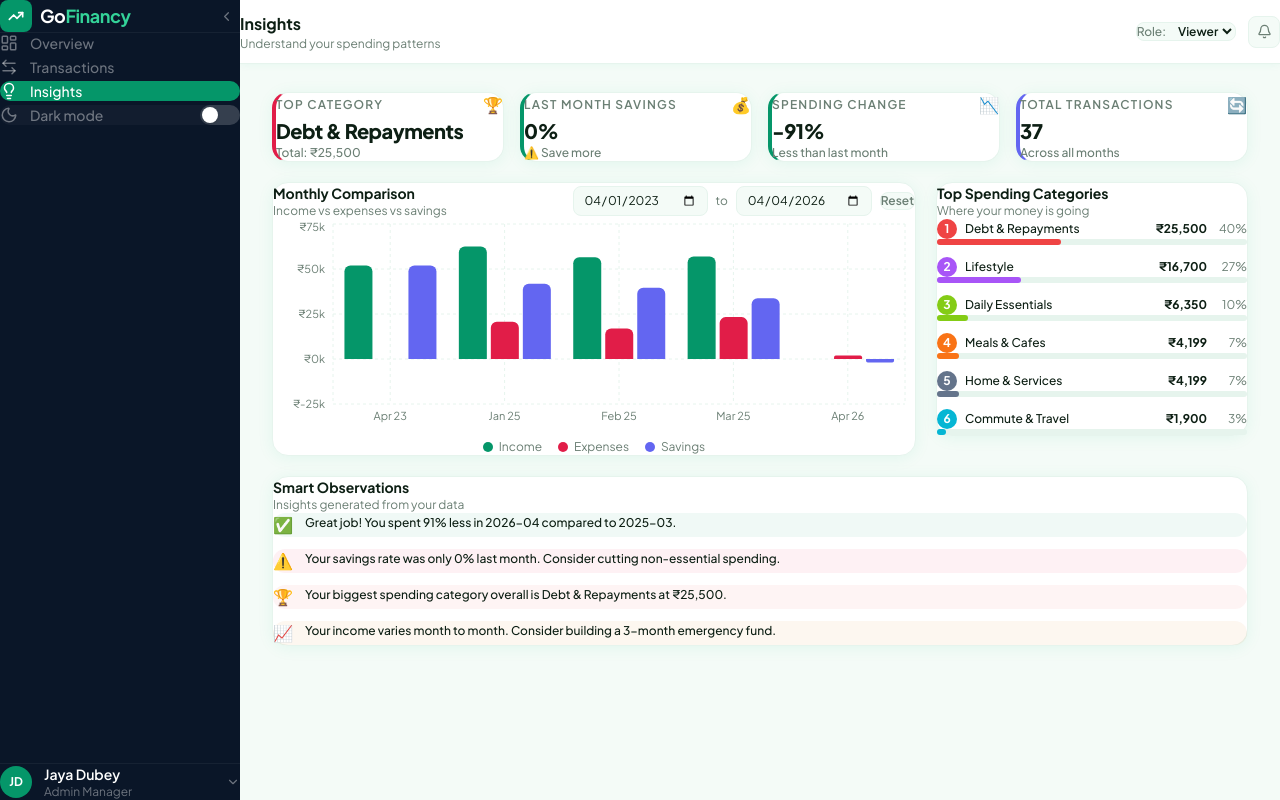
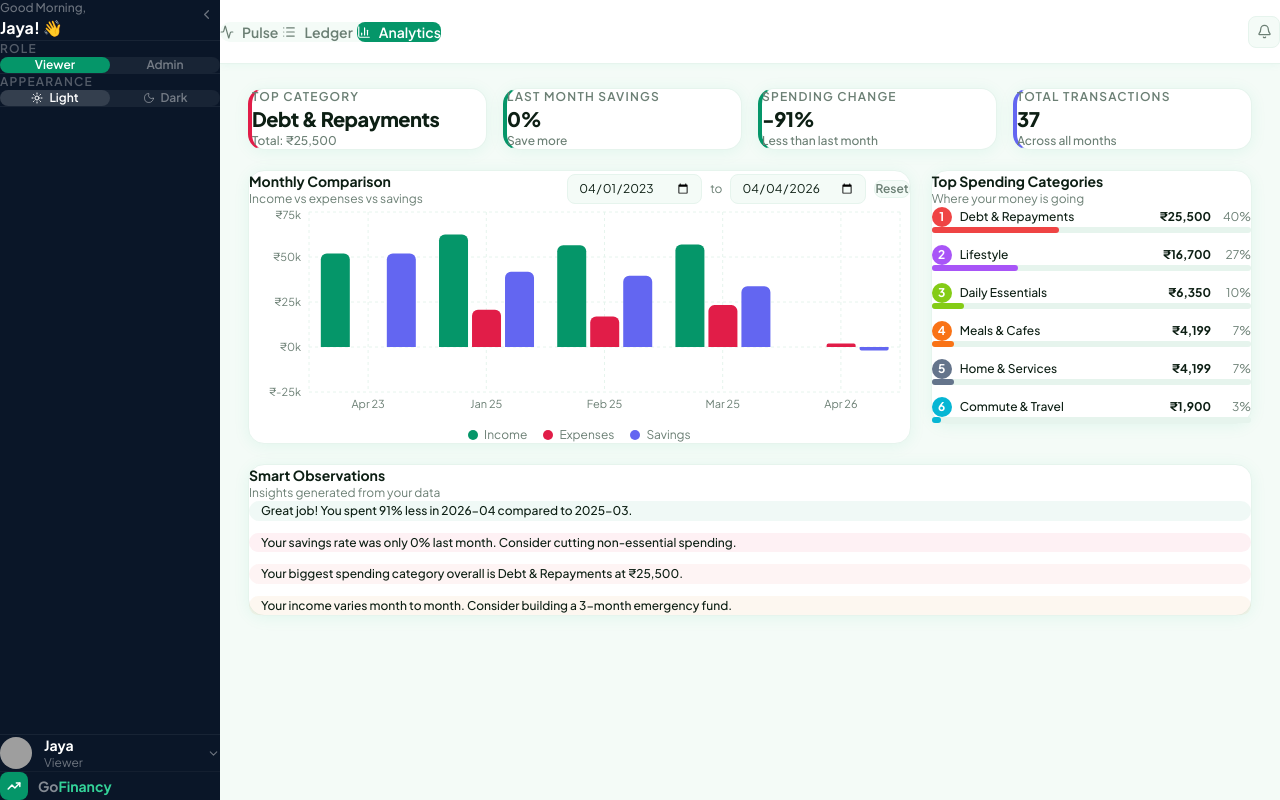
Before and after one commit to jaya6400/go-financy, a React (Vite) app: page /insights in a window 1280 px wide. Built offline with nearby package versions, Linux system fonts and the light colour scheme; grey boxes are pictures that could not be loaded.

Commit message:
feat: sidebar redesign with greeting, role/theme toggles, profile accordion, collapsible, mobile drawer, animated header nav tabs, mobile-friendly transaction cards

```diff
--- a/package.json
+++ b/package.json
@@ -1,7 +1,7 @@
 {
   "name": "go-financy",
   "private": true,
-  "version": "0.0.0",
+  "version": "1.0.0",
   "type": "module",
   "scripts": {
     "dev": "vite",
--- a/src/components/dashboard/SummaryCards.jsx
+++ b/src/components/dashboard/SummaryCards.jsx
@@ -25,9 +25,9 @@ export default function SummaryCards() {
     if (key === 'totalExpenses') return 'Debits across all time';
     if (key === 'savingsRate') {
       const rate = summary.savingsRate;
-      if (rate >= 30) return '🎯 Excellent saving habit';
-      if (rate >= 15) return '👍 Good, keep it up';
-      return '⚠️ Try to save more';
+      if (rate >= 30) return 'Excellent saving habit';
+      if (rate >= 15) return 'Good, keep it up';
+      return 'Try to save more';
     }
   };
 
--- a/src/components/layout/AppShell.jsx
+++ b/src/components/layout/AppShell.jsx
@@ -5,15 +5,23 @@ import Header from './Header';
 
 export default function AppShell() {
   const [collapsed, setCollapsed] = useState(false);
-  const sidebarWidth = collapsed ? 64 : 240;
+  const [mobileOpen, setMobileOpen] = useState(false);
 
   return (
     <div className="flex h-screen overflow-hidden" style={{ backgroundColor: 'var(--bg-page)' }}>
-      <div style={{ width: sidebarWidth, flexShrink: 0, transition: 'width 0.3s' }} className="hidden lg:block" />
-      <Sidebar collapsed={collapsed} onToggle={() => setCollapsed((p) => !p)} />
+      <div
+        className="hidden lg:block shrink-0 transition-all duration-300"
+        style={{ width: collapsed ? '60px' : '220px' }}
+      />
+      <Sidebar
+        collapsed={collapsed}
+        onToggle={() => setCollapsed((p) => !p)}
+        mobileOpen={mobileOpen}
+        onMobileClose={() => setMobileOpen(false)}
+      />
       <div className="flex flex-col flex-1 min-w-0 overflow-hidden">
-        <Header />
-        <main className="flex-1 overflow-y-auto" style={{ padding: '28px 32px' }}>
+        <Header onMobileMenuOpen={() => setMobileOpen(true)} />
+        <main className="flex-1 overflow-y-auto" style={{ padding: '24px 28px' }}>
           <Outlet />
         </main>
       </div>
--- a/src/components/layout/Header.jsx
+++ b/src/components/layout/Header.jsx
@@ -1,59 +1,82 @@
-import { useLocation } from 'react-router-dom';
-import { Bell, Sun, Moon } from 'lucide-react';
-import useFinanceStore from '../../store/useFinanceStore';
+import { useLocation, NavLink } from 'react-router-dom';
+import { Activity, List, BarChart3, Bell, Menu } from 'lucide-react';
+import { motion } from 'framer-motion';
 
-const PAGE_TITLES = {
-  '/dashboard': { title: 'Overview', subtitle: 'Your financial summary at a glance' },
-  '/transactions': { title: 'Transactions', subtitle: 'Track every rupee in and out' },
-  '/insights': { title: 'Insights', subtitle: 'Understand your spending patterns' },
-};
+const navItems = [
+  { to: '/dashboard', label: 'Pulse', icon: Activity },
+  { to: '/transactions', label: 'Ledger', icon: List },
+  { to: '/insights', label: 'Analytics', icon: BarChart3 },
+];
 
-export default function Header() {
+export default function Header({ onMobileMenuOpen }) {
   const location = useLocation();
-  const { role, setRole, darkMode, toggleDarkMode } = useFinanceStore();
-  const page = PAGE_TITLES[location.pathname] || { title: 'GoFinancy', subtitle: '' };
 
   return (
     <header
-      className="h-16 flex items-center justify-between px-6 sticky top-0 z-40"
+      className="h-16 flex items-center justify-between px-4 lg:px-6 sticky top-0 z-40 shrink-0"
       style={{
         backgroundColor: 'var(--bg-card)',
         borderBottom: '1px solid var(--border-card)',
         boxShadow: '0 1px 8px rgba(16,185,129,0.06)',
       }}
     >
-      <div>
-        <h1 className="text-base font-bold" style={{ color: 'var(--text-primary)' }}>{page.title}</h1>
-        <p className="text-xs" style={{ color: 'var(--text-muted)' }}>{page.subtitle}</p>
+      <div className="flex items-center gap-3">
+        {/* Mobile hamburger */}
+        <button
+          onClick={onMobileMenuOpen}
+          className="w-8 h-8 rounded-lg flex items-center justify-center lg:hidden"
+          style={{
+            backgroundColor: 'var(--bg-page)',
+            border: '1px solid var(--border-card)',
+            color: 'var(--text-muted)',
+          }}
+        >
+          <Menu size={16} />
+        </button>
+
+        {/* Animated pill nav */}
+        <nav>
+          <div
+            className="flex items-center rounded-xl p-1 gap-1"
+            style={{ backgroundColor: 'var(--bg-page)' }}
+          >
+            {navItems.map(({ to, label, icon: Icon }) => {
+              const isActive = location.pathname === to;
+              return (
+                <NavLink
+                  key={to}
+                  to={to}
+                  className="relative flex items-center gap-2 px-3 lg:px-4 py-2 rounded-lg text-xs lg:text-sm font-semibold z-10 transition-colors duration-200"
+                  style={{ color: isActive ? '#fff' : 'var(--text-muted)' }}
+                >
+                  {isActive && (
+                    <motion.div
+                      layoutId="active-pill"
+                      className="absolute inset-0 rounded-lg z-[-1]"
+                      style={{ backgroundColor: 'var(--accent)' }}
+                      transition={{ type: 'spring', stiffness: 400, damping: 30 }}
+                    />
+                  )}
+                  <Icon size={14} />
+                  <span>{label}</span>
+                </NavLink>
+              );
+            })}
+          </div>
+        </nav>
       </div>
 
-      <div className="flex items-center gap-3">
-
-        {/* Role switcher */}
-        <div
-          className="flex items-center gap-2 rounded-lg px-3 py-1.5"
-          style={{ backgroundColor: 'var(--bg-page)', border: '1px solid var(--border-card)' }}
-        >
-          <span className="text-xs font-medium" style={{ color: 'var(--text-muted)' }}>Role:</span>
-          <select
-            value={role}
-            onChange={(e) => setRole(e.target.value)}
-            className="text-xs font-semibold bg-transparent outline-none cursor-pointer"
-            style={{ color: 'var(--text-primary)' }}
-          >
-            <option value="viewer">Viewer</option>
-            <option value="admin">Admin</option>
-          </select>
-        </div>
-
-        {/* Bell */}
-        <button
-          className="w-8 h-8 rounded-lg flex items-center justify-center"
-          style={{ backgroundColor: 'var(--bg-page)', border: '1px solid var(--border-card)', color: 'var(--text-muted)' }}
-        >
-          <Bell size={15} />
-        </button>
-      </div>
+      {/* Right */}
+      <button
+        className="w-8 h-8 rounded-lg flex items-center justify-center"
+        style={{
+          backgroundColor: 'var(--bg-page)',
+          border: '1px solid var(--border-card)',
+          color: 'var(--text-muted)',
+        }}
+      >
+        <Bell size={15} />
+      </button>
     </header>
   );
 }
--- a/src/components/layout/Sidebar.jsx
+++ b/src/components/layout/Sidebar.jsx
@@ -1,191 +1,214 @@
 import { useState } from 'react';
-import { NavLink } from 'react-router-dom';
-import {
-  LayoutDashboard, ArrowLeftRight, Lightbulb, TrendingUp,
-  ChevronLeft, ChevronRight, Settings, LogOut, ChevronUp, ChevronDown, Moon
-} from 'lucide-react';
-import clsx from 'clsx';
-import useFinanceStore from '../../store/useFinanceStore';
+import { useFinanceStore } from '../../store';
+import { Sun, Moon, TrendingUp, ChevronLeft, ChevronRight, X, ChevronUp, ChevronDown, User, Settings, Shield, HelpCircle } from 'lucide-react';
 
-const navItems = [
-  { to: '/dashboard', icon: LayoutDashboard, label: 'Overview' },
-  { to: '/transactions', icon: ArrowLeftRight, label: 'Transactions' },
-  { to: '/insights', icon: Lightbulb, label: 'Insights' },
+const getGreeting = () => {
+  const hour = new Date().getHours();
+  if (hour < 12) return 'Good Morning';
+  if (hour < 17) return 'Good Afternoon';
+  return 'Good Evening';
+};
+
+const profileMenuItems = [
+  { icon: User, label: 'Account' },
+  { icon: Settings, label: 'General' },
+  { icon: Shield, label: 'Privacy' },
+  { icon: HelpCircle, label: 'Help' },
 ];
 
-export default function Sidebar({ collapsed, onToggle }) {
+export default function Sidebar({ collapsed, onToggle, mobileOpen, onMobileClose }) {
+  const { role, setRole, darkMode, toggleDarkMode } = useFinanceStore();
   const [profileOpen, setProfileOpen] = useState(false);
-  const { darkMode, toggleDarkMode } = useFinanceStore();
 
-  return (
-    <aside
-      className="fixed top-0 left-0 h-screen flex-col z-50 hidden lg:flex transition-all duration-300"
+  const SidebarContent = () => (
+    <div className="flex flex-col h-full overflow-y-auto">
+
+      {/* Greeting + collapse button */}
+      <div
+        className="px-4 pt-5 pb-4 border-b shrink-0"
+        style={{ borderColor: 'rgba(255,255,255,0.06)' }}
+      >
+        <div className="flex items-start justify-between gap-2">
+          {!collapsed && (
+            <div>
+              <p className="text-xs font-medium" style={{ color: 'rgba(255,255,255,0.4)' }}>
+                {getGreeting()},
+              </p>
+              <p className="text-base font-bold text-white mt-0.5">Jaya! 👋</p>
+            </div>
+          )}
+          <button
+            onClick={collapsed ? onToggle : onToggle}
+            className="w-7 h-7 rounded-lg flex items-center justify-center hover:bg-white/10 transition-colors shrink-0 hidden lg:flex"
+            style={{ color: 'rgba(255,255,255,0.4)', marginLeft: collapsed ? 'auto' : '0' }}
+          >
+            {collapsed
+              ? <ChevronRight size={15} />
+              : <ChevronLeft size={15} />
+            }
+          </button>
+          <button
+            onClick={onMobileClose}
+            className="w-7 h-7 rounded-lg flex items-center justify-center hover:bg-white/10 transition-colors shrink-0 lg:hidden"
+            style={{ color: 'rgba(255,255,255,0.4)' }}
+          >
+            <X size={15} />
+          </button>
+        </div>
+      </div>
+
+      {/* Role switcher */}
+      {!collapsed && (
+        <div className="px-4 pt-4 pb-3 border-b shrink-0" style={{ borderColor: 'rgba(255,255,255,0.06)' }}>
+          <p className="text-xs font-semibold uppercase tracking-widest mb-2.5" style={{ color: 'rgba(255,255,255,0.3)' }}>
+            Role
+          </p>
+          <div className="flex rounded-xl p-1" style={{ backgroundColor: 'rgba(255,255,255,0.06)' }}>
+            {['viewer', 'admin'].map((r) => (
+              <button
+                key={r}
+                onClick={() => setRole(r)}
+                className="flex-1 py-2 rounded-lg text-xs font-semibold capitalize transition-all duration-200"
                 style={{
-        backgroundColor: 'var(--sidebar-bg)',
-        width: collapsed ? '64px' : '240px',
+                  backgroundColor: role === r ? 'var(--accent)' : 'transparent',
+                  color: role === r ? '#fff' : 'rgba(255,255,255,0.4)',
                 }}
               >
-      {/* Logo + collapse */}
+                {r}
+              </button>
+            ))}
+          </div>
+        </div>
+      )}
+
+      {/* Appearance */}
+      {!collapsed && (
+        <div className="px-4 pt-4 pb-3 border-b shrink-0" style={{ borderColor: 'rgba(255,255,255,0.06)' }}>
+          <p className="text-xs font-semibold uppercase tracking-widest mb-2.5" style={{ color: 'rgba(255,255,255,0.3)' }}>
+            Appearance
+          </p>
+          <div className="flex rounded-xl p-1" style={{ backgroundColor: 'rgba(255,255,255,0.06)' }}>
+            {[
+              { label: 'Light', icon: Sun, value: false },
+              { label: 'Dark', icon: Moon, value: true },
+            ].map(({ label, icon: Icon, value }) => (
+              <button
+                key={label}
+                onClick={() => value !== darkMode && toggleDarkMode()}
+                className="flex-1 flex items-center justify-center gap-1.5 py-2 rounded-lg text-xs font-semibold transition-all duration-200"
+                style={{
+                  backgroundColor: darkMode === value ? 'rgba(255,255,255,0.12)' : 'transparent',
+                  color: darkMode === value ? '#fff' : 'rgba(255,255,255,0.4)',
+                }}
+              >
+                <Icon size={12} />
+                {label}
+              </button>
+            ))}
+          </div>
+        </div>
+      )}
+
+      <div className="flex-1" />
+
+      {/* Profile accordion */}
+      {profileOpen && !collapsed && (
         <div
-        className="flex items-center justify-between px-4 py-5 border-b shrink-0"
-        style={{ borderColor: 'rgba(255,255,255,0.05)' }}
+          className="mx-3 mb-2 rounded-xl overflow-hidden"
+          style={{ backgroundColor: 'rgba(255,255,255,0.04)', border: '1px solid rgba(255,255,255,0.06)' }}
         >
-        {!collapsed ? (
+          {profileMenuItems.map(({ icon: Icon, label }) => (
+            <button
+              key={label}
+              className="w-full flex items-center gap-3 px-4 py-2.5 text-xs font-medium transition-colors hover:bg-white/5"
+              style={{ color: 'rgba(255,255,255,0.6)' }}
+            >
+              <Icon size={14} />
+              {label}
+            </button>
+          ))}
+        </div>
+      )}
+
+      {/* Profile row */}
+      <div className="border-t shrink-0" style={{ borderColor: 'rgba(255,255,255,0.06)' }}>
+        <button
+          onClick={() => !collapsed && setProfileOpen((p) => !p)}
+          className="w-full flex items-center gap-3 px-4 py-3.5 hover:bg-white/5 transition-colors"
+        >
+          <img
+            src="https://ui-avatars.com/api/?name=Jaya+Dubey&background=059669&color=fff&size=64&bold=true&rounded=true"
+            alt="Jaya"
+            className="w-8 h-8 rounded-full shrink-0"
+          />
+          {!collapsed && (
             <>
-            <div className="flex items-center gap-2">
+              <div className="min-w-0 flex-1 text-left">
+                <p className="text-sm font-bold text-white">Jaya</p>
+                <p className="text-xs" style={{ color: 'rgba(255,255,255,0.4)' }}>
+                  {role === 'admin' ? 'Admin Manager' : 'Viewer'}
+                </p>
+              </div>
+              {profileOpen
+                ? <ChevronUp size={13} style={{ color: 'rgba(255,255,255,0.4)', flexShrink: 0 }} />
+                : <ChevronDown size={13} style={{ color: 'rgba(255,255,255,0.4)', flexShrink: 0 }} />
+              }
+            </>
+          )}
+        </button>
+      </div>
+
+      {/* GoFinancy branding */}
       <div
-                className="w-8 h-8 rounded-lg flex items-center justify-center shrink-0"
+        className="px-4 py-3 border-t shrink-0 flex items-center gap-2.5"
+        style={{ borderColor: 'rgba(255,255,255,0.04)' }}
+      >
+        <div
+          className="w-7 h-7 rounded-lg flex items-center justify-center shrink-0"
           style={{ backgroundColor: 'var(--accent)' }}
         >
-                <TrendingUp size={16} className="text-white" strokeWidth={2.5} />
+          <TrendingUp size={14} className="text-white" strokeWidth={2.5} />
         </div>
-              <span className="text-white font-bold text-lg tracking-tight">
+        {!collapsed && (
+          <span className="text-sm font-bold" style={{ color: 'rgba(255,255,255,0.5)' }}>
             Go<span style={{ color: '#34d399' }}>Financy</span>
           </span>
-            </div>
-            <button
-              onClick={onToggle}
-              className="w-7 h-7 rounded-lg flex items-center justify-center hover:bg-white/10 transition-colors"
-              style={{ color: 'rgba(255,255,255,0.4)' }}
-            >
-              <ChevronLeft size={15} />
-            </button>
-          </>
-        ) : (
-          <div className="flex flex-col items-center gap-2 w-full">
-            <div
-              className="w-8 h-8 rounded-lg flex items-center justify-center"
-              style={{ backgroundColor: 'var(--accent)' }}
-            >
-              <TrendingUp size={16} className="text-white" strokeWidth={2.5} />
-            </div>
-            <button
-              onClick={onToggle}
-              className="w-7 h-7 rounded-lg flex items-center justify-center hover:bg-white/10 transition-colors"
-              style={{ color: 'rgba(255,255,255,0.4)' }}
-            >
-              <ChevronRight size={15} />
-            </button>
-          </div>
         )}
       </div>
 
-      {/* Nav */}
-      <nav className="flex-1 px-2 py-5 flex flex-col gap-1 overflow-y-auto">
-        {navItems.map(({ to, icon: Icon, label }) => (
-          <NavLink
-            key={to}
-            to={to}
-            title={collapsed ? label : undefined}
-            className={({ isActive }) =>
-              clsx(
-                'flex items-center rounded-xl text-sm font-medium transition-all',
-                collapsed ? 'justify-center px-0 py-2.5' : 'gap-3 px-3 py-2.5',
-                isActive
-                  ? 'text-white'
-                  : 'text-white/40 hover:text-white/80 hover:bg-white/5'
-              )
-            }
-            style={({ isActive }) => isActive ? { backgroundColor: 'var(--accent)' } : {}}
+    </div>
+  );
+
+  return (
+    <>
+      <aside
+        className="fixed top-0 left-0 h-screen z-50 hidden lg:flex flex-col transition-all duration-300"
+        style={{
+          backgroundColor: 'var(--sidebar-bg)',
+          width: collapsed ? '60px' : '220px',
+        }}
       >
-            <Icon size={18} />
-            {!collapsed && label}
-          </NavLink>
-        ))}
+        <SidebarContent />
+      </aside>
 
-        {/* Dark mode toggle row */}
-        {!collapsed ? (
+      {mobileOpen && (
         <div
-            className="flex items-center justify-between px-3 py-2.5 rounded-xl mt-2"
-            style={{ backgroundColor: 'rgba(255,255,255,0.03)' }}
-          >
-            <div className="flex items-center gap-3">
-              <Moon size={18} style={{ color: 'rgba(255,255,255,0.4)' }} />
-              <span className="text-sm font-medium" style={{ color: 'rgba(255,255,255,0.4)' }}>
-                Dark mode
-              </span>
-            </div>
-            <button
-              onClick={toggleDarkMode}
-              className="relative w-10 h-5 rounded-full transition-colors duration-300 focus:outline-none shrink-0"
-              style={{ backgroundColor: darkMode ? 'var(--accent)' : 'rgba(255,255,255,0.15)' }}
-            >
-              <span
-                className="absolute top-0.5 left-0.5 w-4 h-4 rounded-full bg-white shadow transition-transform duration-300"
-                style={{ transform: darkMode ? 'translateX(20px)' : 'translateX(0)' }}
+          className="fixed inset-0 z-40 lg:hidden"
+          style={{ backgroundColor: 'rgba(0,0,0,0.5)' }}
+          onClick={onMobileClose}
         />
-            </button>
-          </div>
-        ) : (
-          <button
-            onClick={toggleDarkMode}
-            className="flex items-center justify-center py-2.5 rounded-xl hover:bg-white/5 transition-colors"
-            title="Toggle dark mode"
-          >
-            <Moon size={18} style={{ color: darkMode ? 'var(--accent)' : 'rgba(255,255,255,0.4)' }} />
-          </button>
-        )}
-      </nav>
-
-      {/* Profile section */}
-      <div
-        className="shrink-0 border-t"
-        style={{ borderColor: 'rgba(255,255,255,0.05)' }}
-      >
-        {profileOpen && !collapsed && (
-          <div className="px-2 pt-2 flex flex-col gap-1">
-            <button
-              className="flex items-center gap-3 px-3 py-2.5 rounded-xl text-sm font-medium w-full text-left hover:bg-white/5 transition-colors"
-              style={{ color: 'rgba(255,255,255,0.5)' }}
-            >
-              <Settings size={16} />
-              Settings
-            </button>
-            <button
-              className="flex items-center gap-3 px-3 py-2.5 rounded-xl text-sm font-medium w-full text-left hover:bg-white/5 transition-colors"
-              style={{ color: '#f87171' }}
-            >
-              <LogOut size={16} />
-              Log out
-            </button>
-          </div>
       )}
 
-        {!collapsed ? (
-          <button
-            onClick={() => setProfileOpen((p) => !p)}
-            className="w-full flex items-center gap-3 px-4 py-4 hover:bg-white/5 transition-colors"
+      <aside
+        className="fixed top-0 left-0 h-screen z-50 flex lg:hidden flex-col transition-transform duration-300"
+        style={{
+          backgroundColor: 'var(--sidebar-bg)',
+          width: '220px',
+          transform: mobileOpen ? 'translateX(0)' : 'translateX(-100%)',
+        }}
       >
-            <div
-              className="w-8 h-8 rounded-full flex items-center justify-center shrink-0"
-              style={{ backgroundColor: 'var(--accent)' }}
-            >
-              <span className="text-white text-xs font-bold">JD</span>
-            </div>
-            <div className="flex-1 text-left min-w-0">
-              <p className="text-sm font-semibold text-white truncate">Jaya Dubey</p>
-              <p className="text-xs truncate" style={{ color: 'rgba(255,255,255,0.4)' }}>Admin Manager</p>
-            </div>
-            {profileOpen
-              ? <ChevronUp size={14} style={{ color: 'rgba(255,255,255,0.4)', flexShrink: 0 }} />
-              : <ChevronDown size={14} style={{ color: 'rgba(255,255,255,0.4)', flexShrink: 0 }} />
-            }
-          </button>
-        ) : (
-          <button
-            onClick={() => setProfileOpen((p) => !p)}
-            className="w-full flex items-center justify-center py-4 hover:bg-white/5 transition-colors"
-            title="Jaya Dubey"
-          >
-            <div
-              className="w-8 h-8 rounded-full flex items-center justify-center"
-              style={{ backgroundColor: 'var(--accent)' }}
-            >
-              <span className="text-white text-xs font-bold">JD</span>
-            </div>
-          </button>
-        )}
-      </div>
+        <SidebarContent />
       </aside>
+    </>
   );
 }
--- a/src/pages/Insights.jsx
+++ b/src/pages/Insights.jsx
@@ -29,28 +29,28 @@ export default function Insights() {
           title="Top Category"
           value={topCat ? topCat.name : 'N/A'}
           subtext={topCat ? `Total: ${formatCurrency(topCat.value)}` : 'No data yet'}
-          icon="🏆"
+          icon=""
           accentColor="#e11d48"
         />
         <InsightCard
           title="Last Month Savings"
           value={formatPercent(savingsRate)}
-          subtext={savingsRate >= 30 ? '🎯 Excellent habit' : savingsRate >= 10 ? '👍 Keep going' : '⚠️ Save more'}
-          icon="💰"
+          subtext={savingsRate >= 30 ? 'Excellent habit' : savingsRate >= 10 ? ' Keep going' : ' Save more'}
+          icon=""
           accentColor="#059669"
         />
         <InsightCard
           title="Spending Change"
           value={`${spendingChange > 0 ? '+' : ''}${spendingChange}%`}
           subtext={spendingChange > 0 ? 'More than last month' : 'Less than last month'}
-          icon={spendingChange > 0 ? '📈' : '📉'}
+          icon={spendingChange > 0 ? '' : ''}
           accentColor={spendingChange > 0 ? '#e11d48' : '#059669'}
         />
         <InsightCard
           title="Total Transactions"
           value={totalTransactions}
           subtext="Across all months"
-          icon="🔄"
+          icon=""
           accentColor="#6366f1"
         />
       </div>
--- a/src/styles/index.css
+++ b/src/styles/index.css
@@ -71,3 +71,8 @@ nav,
 .recharts-wrapper {
   user-select: none;
 }
+
+/* Prevent CSS transitions from interfering with Framer Motion */
+.framer-motion-element {
+  transition: none !important;
+}
```
Also changed, not shown: src/components/insights/SmartObservations.jsx (+8 -8 lines), src/components/transactions/TransactionList.jsx (+47 -33 lines). Lines whose indentation alone changed are shown as unchanged.
